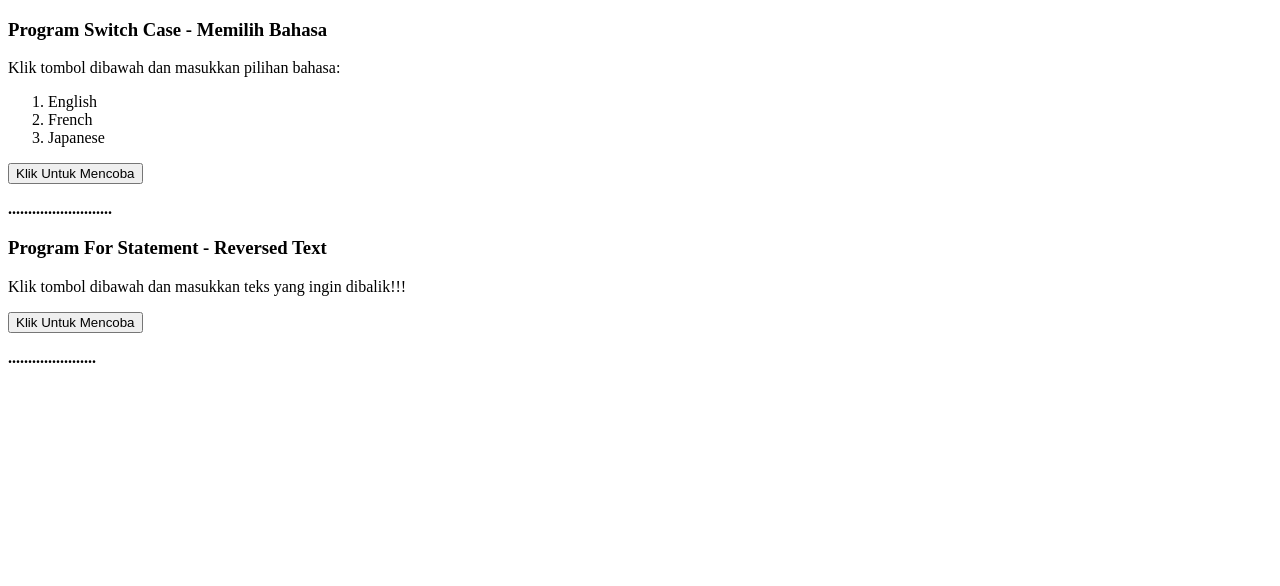
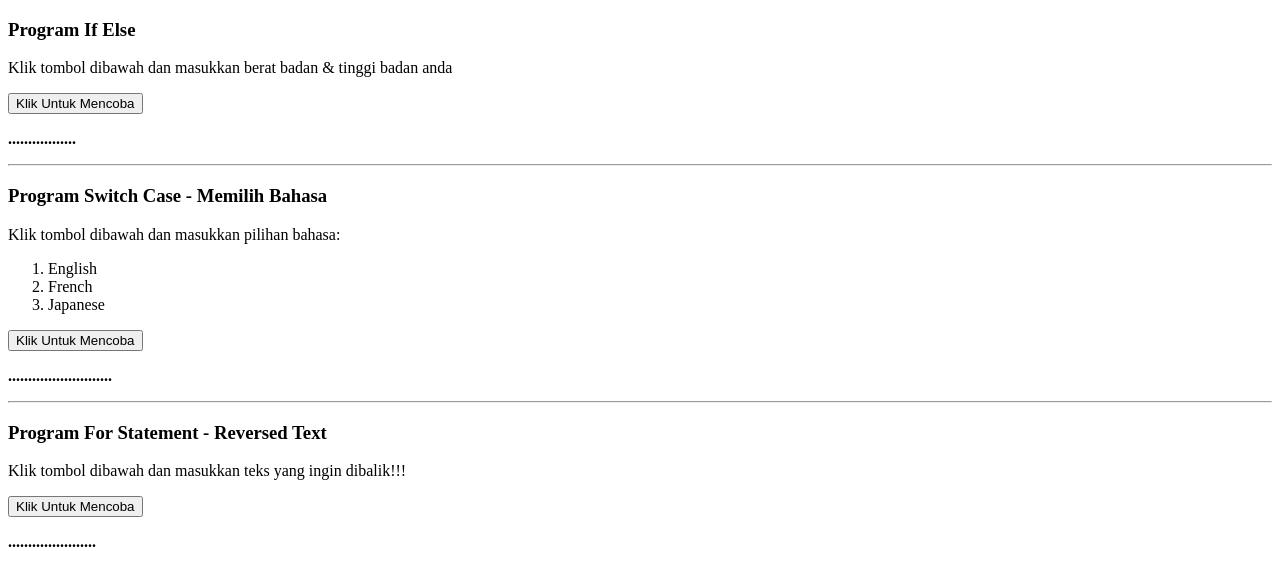
Before and after one commit to agusputra69/I-Gede-Agus-Ananda-Putra_JS1, a plain HTML site: page index.html in a window 1280 px wide. Drawn offline with Linux system fonts and the light colour scheme.

Commit message:
add jawaban

```diff
--- a/index.html
+++ b/index.html
@@ -9,16 +9,23 @@
 </head>
 
 <body>
+  <h3>Program If Else</h3>
+  <p>Klik tombol dibawah dan masukkan berat badan & tinggi badan anda</p>
+  <button onclick="calculateBMI()">Klik Untuk Mencoba</button>
+  <p style="font-weight: bold;" id="result">.................</p>
+
+  <hr>
+
   <h3>Program Switch Case - Memilih Bahasa</h3>
   <p>Klik tombol dibawah dan masukkan pilihan bahasa:</p>
-  <ol style="orde;">
+  <ol>
     <li>English</li>
     <li>French</li>
     <li>Japanese</li>
   </ol>
   <button onclick="greetings()">Klik Untuk Mencoba</button>
   <p style="font-weight: bold;" id="greeting">..........................</p>
-
+  <hr>
   <h3>Program For Statement - Reversed Text</h3>
   <p>Klik tombol dibawah dan masukkan teks yang ingin dibalik!!!</p>
   <button onclick="reverseText()">Klik Untuk Mencoba</button>
--- a/script.js
+++ b/script.js
@@ -1,16 +1,36 @@
+// If Else Program
+// BMI Calculator
+function calculateBMI() {
+  const weight = prompt('Masukkan berat badan(kg): ');
+  const height = prompt('Masukkan tinggi badan(m): ');
+  const bmi = weight / (height * height);
+
+  if (bmi < 18.5) {
+    result = 'Berat badan anda kurang';
+  } else if (bmi >= 18.5 && bmi < 24.9) {
+    result = 'Berat badan anda ideal';
+  } else if (bmi >= 25.0 && bmi < 29.9) {
+    result = 'Berat badan anda berlebih';
+  } else {
+    result = 'Anda Obesitas';
+  }
+  const outputElement = document.getElementById('result');
+  outputElement.innerHTML = `<p>Hasilnya: ${result}</p>`;
+}
+
 // Switch Case Program
 function greetings() {
-  const language = prompt('Masukkan bahasa yang ingin dipilih(English, French, Japanese, Default): ');
+  const language = prompt('Masukkan bahasa yang ingin dipilih(English, French, Japanese, Default): ').toLowerCase();
   let greeting = null;
 
   switch (language) {
-    case 'English':
+    case 'english':
       greeting = 'Good Morning!';
       break;
-    case 'French':
+    case 'french':
       greeting = 'Bonjour!';
       break;
-    case 'Japanese':
+    case 'japanese':
       greeting = 'Ohayou Gozaimasu!';
       break;
     default:
```
